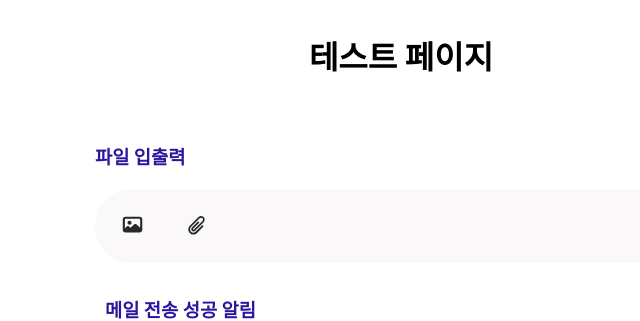
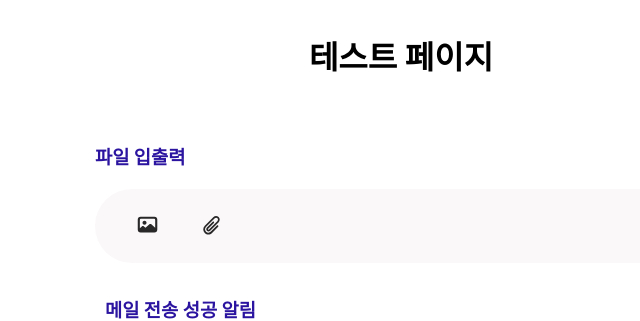
Before and after one commit to Team-G25/frontend, a React (Vite) app: page /test in a window 1280 px wide. Shown: the top 321 px of the page, without its empty margins (282-922 px from the left). Built offline with nearby package versions, Linux system fonts and the light colour scheme; a web font is replaced by a local one.

Commit message:
design: 아이콘 위치 조정

```diff
--- a/src/components/common/fileInput/index.style.js
+++ b/src/components/common/fileInput/index.style.js
@@ -6,10 +6,9 @@ import PhotoIcon from '../../../assets/svgs/ic_photo.svg?react'
 
 export const StyledFrame = styled.div`
     display: flex;
-    flex-direction: column;
     height: 74px;
     width: 612px;
-    padding: 17px;
+    padding: 17px 0 17px 32px;
     border-radius: 60px;
     background-color: ${theme.colors.white1}
 `;
```
